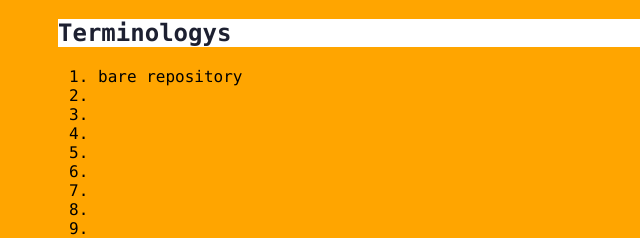
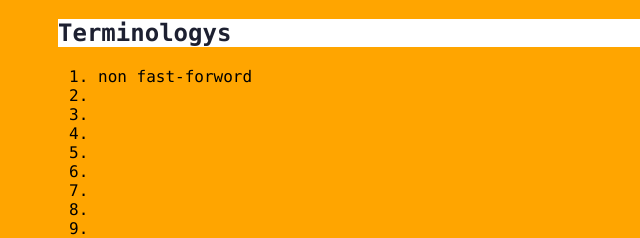
Before and after one commit to benchenglian/git_lianfeng, a plain HTML site: page index.html in a window 1280 px wide. Both pictures are taken after a click on the element "Terminologys". Shown: the part 226-464 px from the top of the page, 0-640 px from the left. Drawn offline with Linux system fonts and the light colour scheme.

Commit message:
Add non fast forword

```diff
--- a/index.html
+++ b/index.html
@@ -14,7 +14,7 @@
         <div class="accordion"><h1>Terminologys</h1></div>
             <div class="panel">
                 <ol>
-                    <li>bare repository</li>
+                    <li>non fast-forword</li>
                     <li></li>
                     <li></li>
                     <li></li>
```
